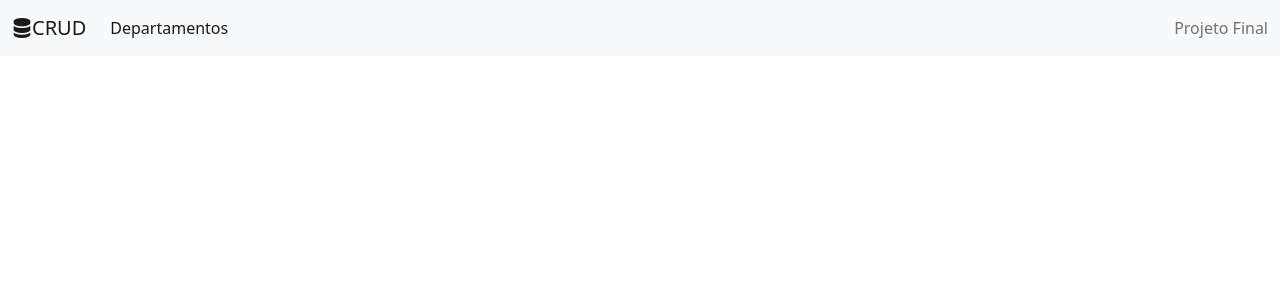
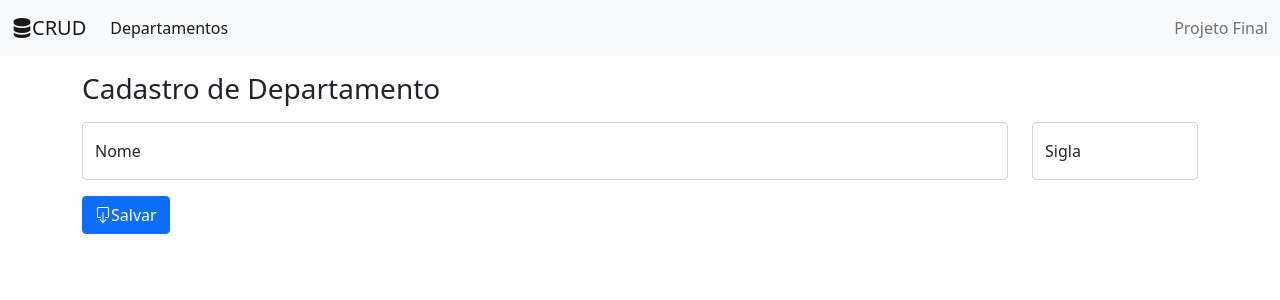
Before and after one commit to thaisjunges/1605990-projeto-final, a React (Create React App) app in the folder crud/: page /departamentos/new in a window 1280 px wide. Shown: the top 300 px of the page. Built offline with nearby package versions, Linux system fonts and the light colour scheme.

Commit message:
'Aula04 Formulario Departamentos

```diff
--- a/crud/src/App.js
+++ b/crud/src/App.js
@@ -5,6 +5,7 @@ import {BrowserRouter, Routes, Route} from 'react-router-dom';
 import Menu from './components/Menu'
 import Home from './components/Home';
 import ListaDepartamentos from './components/ListaDepartamentos';
+import FormDepartamentos from './components/FormDepartamentos';
 
 
 
@@ -17,6 +18,7 @@ function App() {
         <Routes>
           <Route path='/' element={<Home />}/>
           <Route path='/departamentos' element={<ListaDepartamentos />}/>
+          <Route path='departamentos/new' element={<FormDepartamentos />}/>
         </Routes>
       </div>
       </BrowserRouter>
--- /dev/null
+++ b/crud/src/components/FormDepartamentos/index.js
@@ -0,0 +1,63 @@
+import React, { useEffect, useState} from "react";
+
+const FormDepartamentos = () => {
+    const [nome, setNome] = useState('');
+    const [sigla, setSigla] = useState('');
+
+    return (
+        <>
+            <h3 className='mt-3 mb-3'>Cadastro de Departamento</h3>
+
+            <div className="row">
+
+                <div className='col-md-10 col-sm-6 col-12'>
+
+                    <div className='form-floating'>
+                    <input
+                    className='form-control'
+                    type='text'
+                    id='nome'
+                    placeholder='Nome'
+                    value={nome}
+                    onChange={e => {
+                        setNome(e.target.value)
+                    }}
+                    />
+                    <label htmlFor='nome'>Nome</label>
+                    </div>
+                </div>
+
+                <div className='col-md-2 col-sm-6 col-12'>
+                <div className="form-floating">
+                <input
+                className='form-control'
+                type='text'
+                id='sigla'
+                placeholder='Sigla'
+                value={sigla}
+                onChange={e => {
+                    setSigla(e.target.value)
+                }}
+                />
+                <label htmlFor='sigla'>Sigla</label>
+                </div>
+                </div>
+
+            </div>
+
+            <div className='row'>
+                <div className='col'>
+                    <button
+                    className='btn btn-primary mt-3'
+                    onClick={() => {
+                        alert('Clicou')
+                    }}>
+                    <i class="bi bi-box-arrow-down" />Salvar
+                    </button>
+                </div>
+            </div>
+        </>
+    )
+}
+
+export default FormDepartamentos;
--- a/crud/src/components/ListaDepartamentos/index.js
+++ b/crud/src/components/ListaDepartamentos/index.js
@@ -1,5 +1,6 @@
 import React, { useEffect, useState} from 'react';
 import getDepartamentos from '../../services/departamentos';
+import { Link } from "react-router-dom"
 
 const ListaDepartamentos = () => {
   const [departamentos, setDepartamentos] = useState()
@@ -19,17 +20,25 @@ const ListaDepartamentos = () => {
 
     return (
         <>
-        <h3 className='mt-3'>Departamentos</h3>
+        <div className='d-flex justify-content-between '>
+          <h3 className='mt-3'>Departamentos</h3>
+
+        <Link
+        className="btn btn-primary mt-3"
+        to='/departamentos/new'>
+        <i className='bi bi-plus'/> NOVO
+        </Link>
+        </div>
+
 
         <table className='table table-striped'>
           <thead>
             <tr>
             <th>Nome</th>
             <th>Sigla</th>
-            <th>Ações</th>
+            <th className='text-center'>Ações</th>
             </tr>
           </thead>
-
           <tbody>
             {departamentos && departamentos.map(d => {
               return (
```
